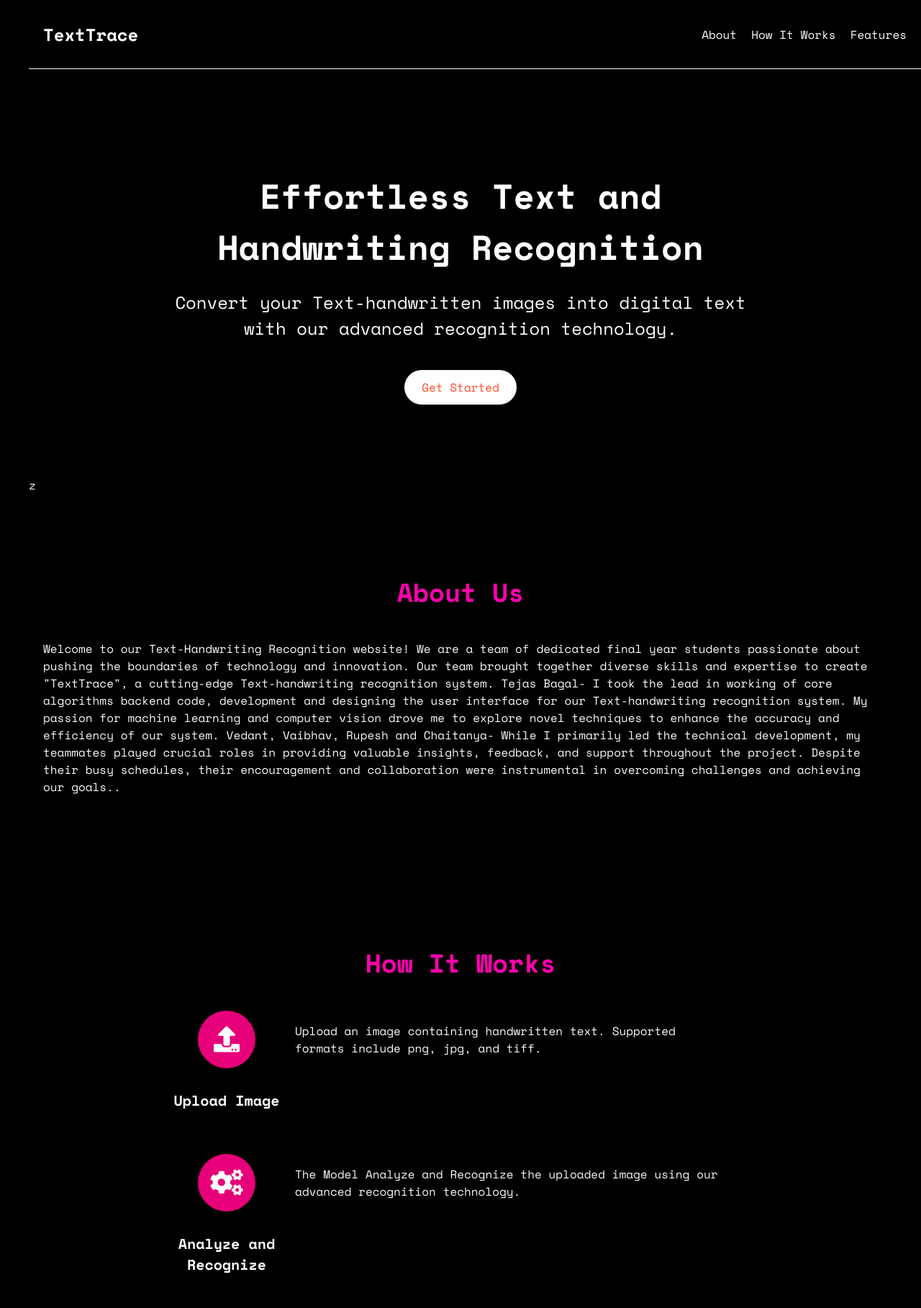
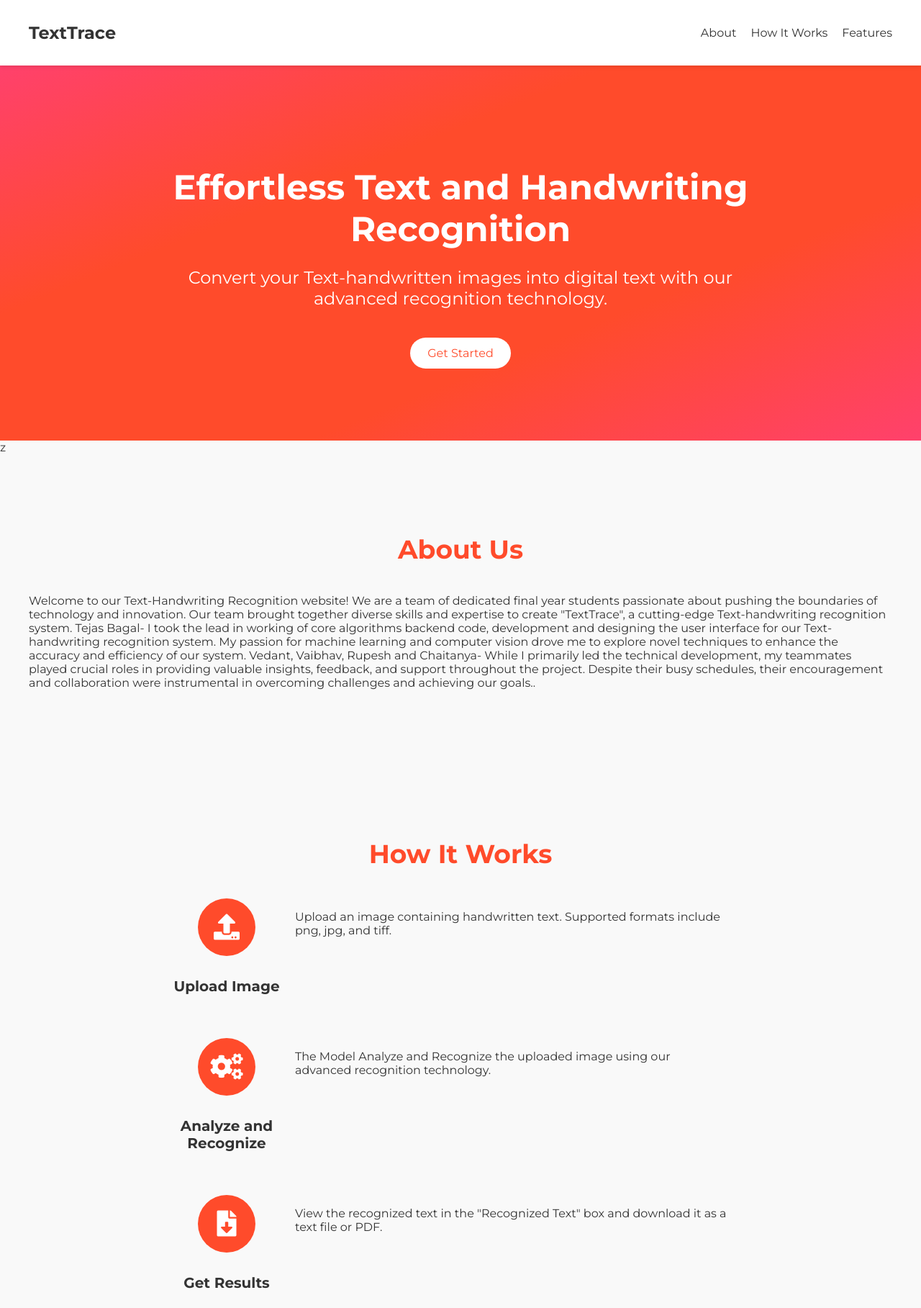
Before and after one commit to TheTJ47/TextTrace-, a plain HTML site: page index.html in a window 1280 px wide. Shown: the top 1817 px of the page at 72% size. Drawn offline with nearby package versions, Linux system fonts and the light colour scheme.

Commit message:
Update style.css

```diff
--- a/style.css
+++ b/style.css
@@ -1,92 +1,4 @@
-@import url('https://fonts.googleapis.com/css2?family=Space+Mono:ital,wght@0,400;0,700;1,400;1,700&display=swap');
-
-body {
-  font-family: "Space Mono", sans-serif;
-  margin: 0;
-  padding: 0;
-  background-color: black;
-  color: #fbf9f9;
-  display: flex;
-  flex-direction: column;
-  align-items: center;
-  min-height: 100vh;
-}
-
-#root {
-  max-width: 100%;
-  width: 100%;
-  display: flex;
-  flex-direction: column;
-  align-items: center;
-}
-
-header, #hero, .section, .upload-box, footer {
-  width: 100%;
-  max-width: 1200px;
-}
-
-/* Header */
-header {
-  background-color: black;
-  box-shadow: 0 2px 5px rgba(0, 0, 0, 0.1);
-  position: sticky;
-  top: 0;
-  z-index: 999;
-}
-
-nav {
-  display: flex;
-  justify-content: space-between;
-  align-items: center;
-  padding: 20px;
-  width: 100%;
-  margin: 0 auto;
-  position: relative;
-}
-
-nav::after {
-  content: '';
-  position: absolute;
-  bottom: 0;
-  left: 0;
-  width: 100%;
-  height: 1px;
-  background-color: #fff;
-}
-
-.logo a {
-  font-size: 24px;
-  font-weight: 700;
-  color: #fff;
-  text-decoration: none;
-}
-
-nav ul {
-  list-style: none;
-  display: flex;
-}
-
-nav ul li {
-  margin-left: 20px;
-}
-
-nav ul li a {
-  color: #fff;
-  text-decoration: none;
-  transition: color 0.3s ease;
-}
-
-nav ul li a:hover {
-  color: purple;
-}
-
-/* Hero Section */
-#hero {
-  background: url("gif2.gif");
-  background-position: center;
-  background-size: auto;
-  padding: 100px 0;
-  text-align: center;@import url('https://fonts.googleapis.com/css2?family=Montserrat:wght@400;700&display=swap');
+@import url('https://fonts.googleapis.com/css2?family=Montserrat:wght@400;700&display=swap');
 
 body {
   font-family: 'Montserrat', sans-serif;
@@ -345,205 +257,3 @@ nav ul li a:hover {
     padding: 20px 0;
     text-align: center;
 }
-
-
-
-
-
-
-
-
-  color: #fff;
-}
-
-.hero-content {
-  max-width: 800px;
-  margin: 0 auto;
-}
-
-.hero-content h1 {
-  font-size: 48px;
-  margin-bottom: 20px;
-}
-
-.hero-content p {
-  font-size: 24px;
-  margin-bottom: 40px;
-}
-
-.btn {
-  display: inline-block;
-  background-color: #fff;
-  color: #fe01ae;
-  padding: 12px 24px;
-  border-radius: 30px;
-  text-decoration: none;
-  transition: background-color 0.3s ease, color 0.3s ease;
-}
-
-.btn:hover {
-  background-color: #fe01ae;
-  color: #fff;
-}
-
-/* Section Styles */
-.section {
-  padding: 80px 0;
-}
-
-.container {
-  max-width: 1200px;
-  margin: 0 auto;
-  padding: 0 20px;
-}
-
-.section h2 {
-  font-size: 36px;
-  text-align: center;
-  margin-bottom: 40px;
-  color: #fe01ae;
-}
-
-.step-container, .feature-container {
-  display: flex;
-  flex-direction: column;
-  align-items: stretch;
-  max-width: 800px;
-  margin: 0 auto;
-}
-
-.step, .feature {
-  display: flex;
-  align-items: flex-start;
-  margin-bottom: 40px;
-}
-
-.step-icon-container, .feature-icon-container {
-  display: flex;
-  flex-direction: column;
-  align-items: center;
-  margin-right: 20px;
-  width: 150px;
-}
-
-.step-icon, .feature-icon {
-  display: flex;
-  justify-content: center;
-  align-items: center;
-  width: 80px;
-  height: 80px;
-  border-radius: 50%;
-  background-color: #e6007a;
-  color: #fff;
-  font-size: 36px;
-  margin-bottom: 10px;
-}
-
-.step-icon-container h3, .feature-icon-container h3 {
-  font-size: 20px;
-  text-align: center;
-}
-
-.step-description, .feature-description {
-  flex: 1;
-  max-width: 600px;
-}
-
-/* Upload Box */
-.upload-box {
-  background-color: black;
-  border-radius: 10px;
-  box-shadow: 0 4px 6px rgba(0, 0, 0, 0.1);
-  padding: 40px;
-  text-align: center;
-  max-width: 800px;
-  margin: 0 auto;
-}
-
-.upload-options {
-  display: flex;
-  justify-content: center;
-  margin-bottom: 20px;
-}
-
-.select-file-btn {
-  background-color: black;
-  font-size: 20px;
-  color: #e6007a;
-  border: 2px dashed #e6007a;
-  padding: 30px 100px;
-  border-radius: 3px;
-  cursor: pointer;
-  transition: background-color 0.3s ease;
-}
-
-.select-file-btn:hover {
-  background-color: pink;
-}
-
-.image-preview {
-  position: relative;
-  margin-top: 20px;
-}
-
-.overlay {
-  position: absolute;
-  top: 0;
-  left: 0;
-  width: 100%;
-  height: 100%;
-  background-color: rgba(255, 255, 255, 0.7);
-  display: none;
-  transition: opacity 0.3s ease-in-out;
-}
-
-.analyze-btn {
-  background: linear-gradient(to right, rgb(245, 86, 208), #e6007a);
-  color: #fff;
-  border: none;
-  padding: 12px 24px;
-  border-radius: 25px;
-  cursor: pointer;
-  transition: transform 0.3s ease-in-out, box-shadow 0.3s ease-in-out;
-  margin-top: 20px;
-}
-
-.analyze-btn:hover {
-  transform: translateY(-3px);
-  box-shadow: 0 4px 6px rgba(0, 0, 0, 0.1);
-}
-
-.download-text-btn {
-  background: linear-gradient(to right, #4b6cb7, #182848);
-  color: #fff;
-  border: none;
-  padding: 12px 24px;
-  border-radius: 25px;
-  cursor: pointer;
-  transition: transform 0.3s ease-in-out, box-shadow 0.3s ease-in-out;
-  margin-top: 20px;
-  margin-left: 20px;
-}
-
-.download-text-btn:hover {
-  transform: translateY(-3px);
-  box-shadow: 0 4px 6px rgba(0, 0, 0, 0.1);
-}
-
-.recognized-text-box {
-  margin-top: 40px;
-  padding: 20px;
-  border: 2px solid #ccc;
-  border-radius: 10px;
-  background-color: #fff;
-  box-shadow: 0 4px 6px rgba(0, 0, 0, 0.1);
-  max-width: 800px;
-  margin: 40px auto 0;
-}
-
-/* Footer */
-footer {
-  background-color: #474747;
-  color: #fff;
-  padding: 20px 0;
-}
```
Lines whose indentation alone changed are shown as unchanged.
